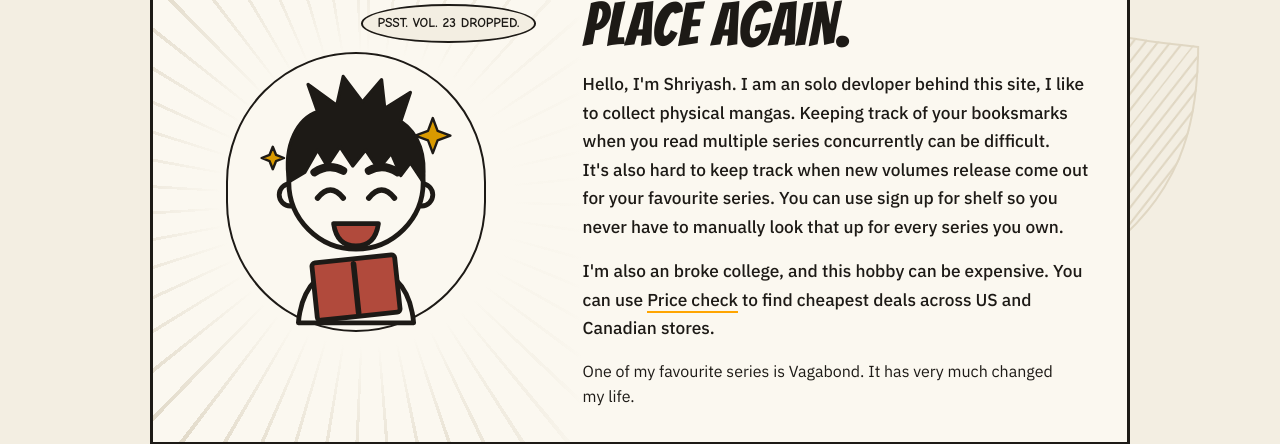
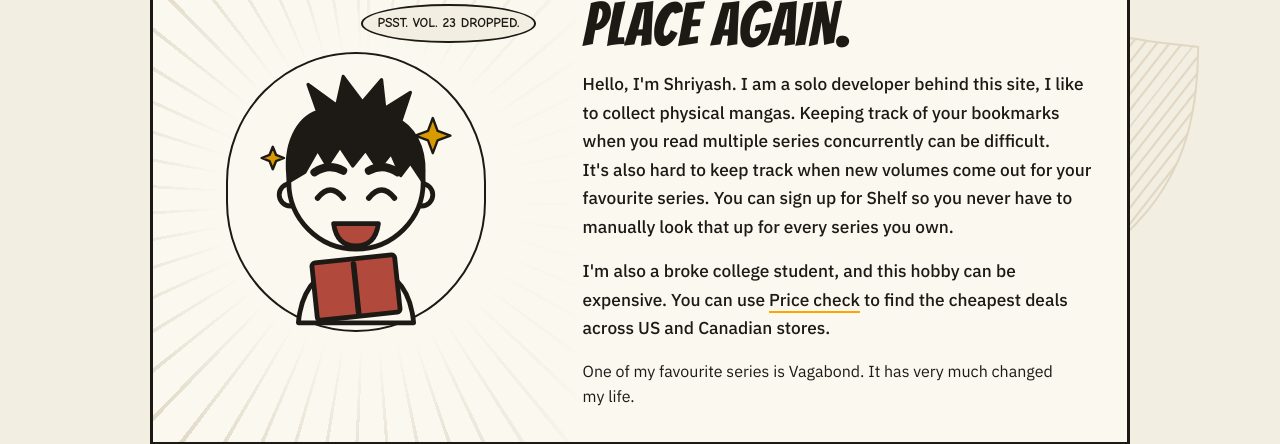
Before and after one commit to Shriyashzzz/mangaTracker, a React (Vite) app in the folder client/: page /about in a window 1280 px wide. Shown: the part 197-641 px from the top of the page. Built offline with nearby package versions, Linux system fonts and the light colour scheme; no server answers.

Commit message:
docs(about): fix six spelling and grammar slips in the introduction

```diff
--- a/client/src/pages/About/About.tsx
+++ b/client/src/pages/About/About.tsx
@@ -75,21 +75,21 @@ export function AboutPage() {
             <span className={styles.hit}>never lose</span> your place again.
           </h1>
           <p className={styles.lead}>
-            Hello, I'm Shriyash. I am an solo devloper behind this site, I like
-            to collect physical mangas. Keeping track of your booksmarks when
-            you read multiple series concurrently can be difficult.
+            Hello, I'm Shriyash. I am a solo developer behind this site, I like
+            to collect physical mangas. Keeping track of your bookmarks when you
+            read multiple series concurrently can be difficult.
             <br />
-            It's also hard to keep track when new volumes release come out for
-            your favourite series. You can use sign up for shelf so you never
-            have to manually look that up for every series you own.
+            It's also hard to keep track when new volumes come out for your
+            favourite series. You can sign up for Shelf so you never have to
+            manually look that up for every series you own.
           </p>
           <p className={styles.lead}>
-            I'm also an broke college, and this hobby can be expensive. You can
-            use{" "}
+            I'm also a broke college student, and this hobby can be expensive.
+            You can use{" "}
             <NavLink to="/" viewTransition>
               Price check
             </NavLink>{" "}
-            to find cheapest deals across US and Canadian stores.
+            to find the cheapest deals across US and Canadian stores.
           </p>
           <p>
             One of my favourite series is Vagabond. It has very much changed my
```
